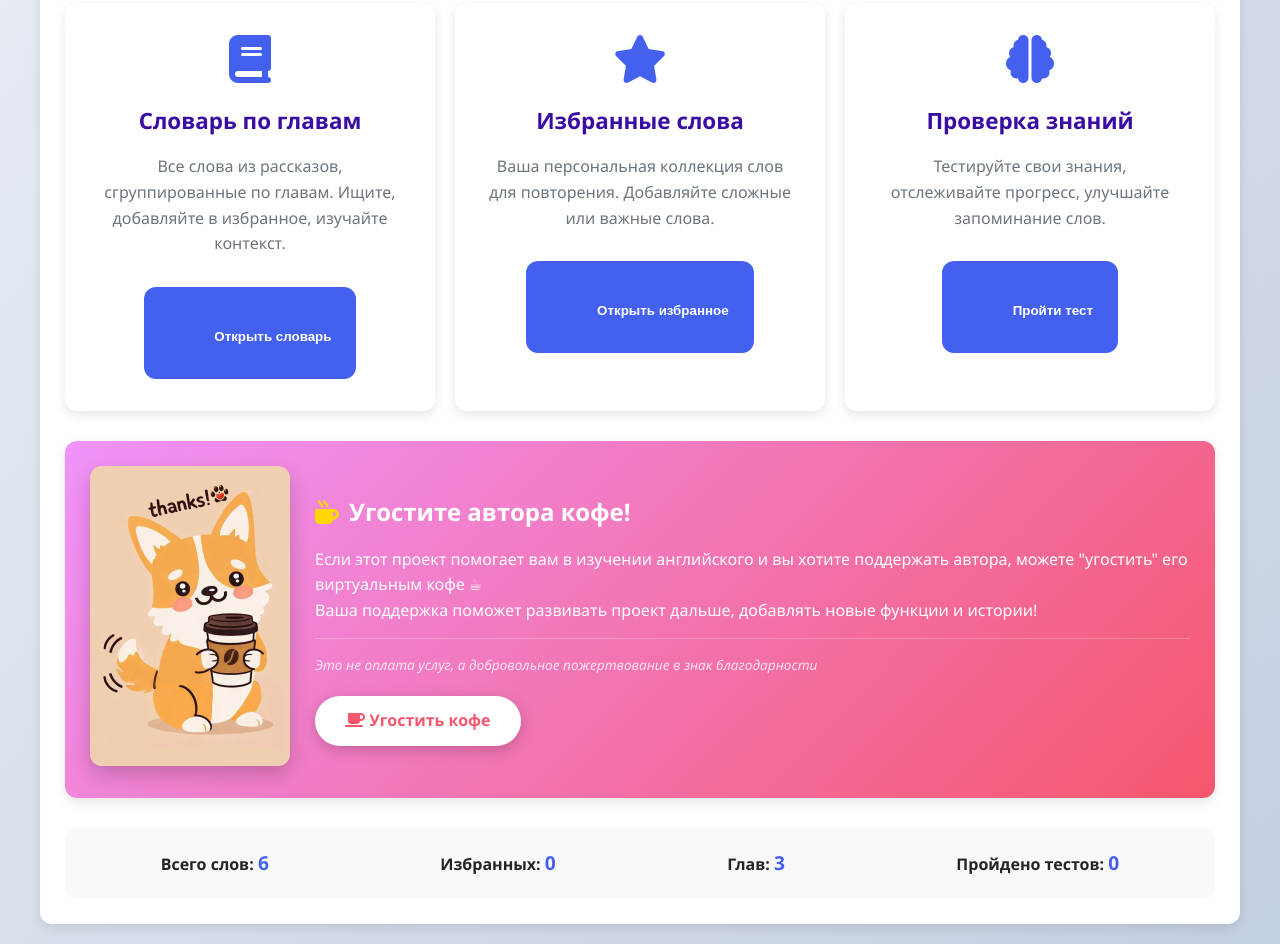
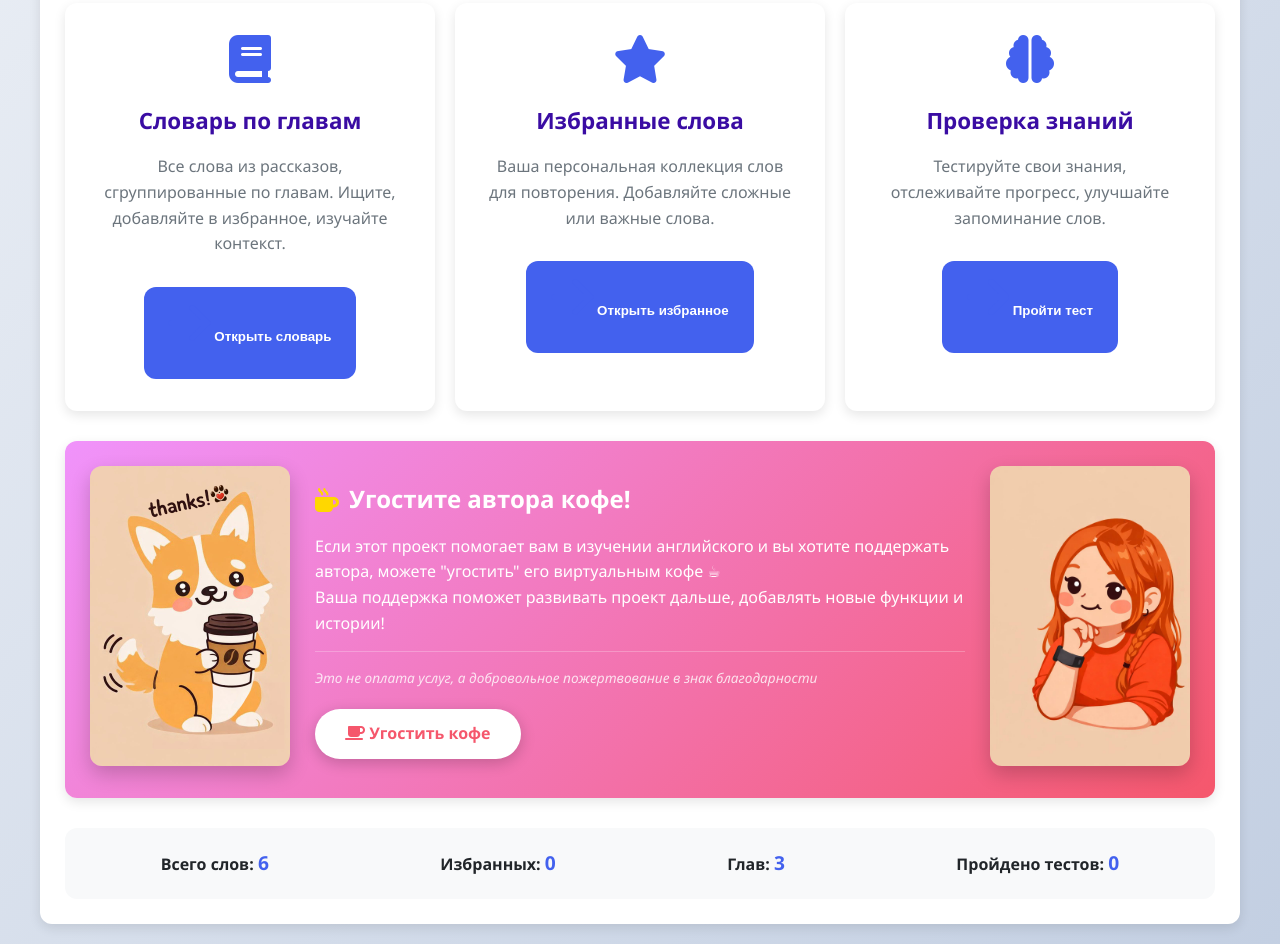
Before and after one commit to ElisVeden/ElisVeden.github.io, a website: page index.html in a window 1280 px wide. Shown: the part 867-1811 px from the top of the page. Drawn offline with Linux system fonts and the light colour scheme.

Commit message:
Update index.html

```diff
--- a/index.html
+++ b/index.html
@@ -130,6 +130,9 @@
                             <i class="fas fa-coffee"></i> Угостить кофе
                         </a>
                     </div>
+                    <div class="donation-image">
+                        <img src="itsme.jpg" alt="Угостить автора кофе">
+                    </div>
                 </div>
             </div>
 
```
